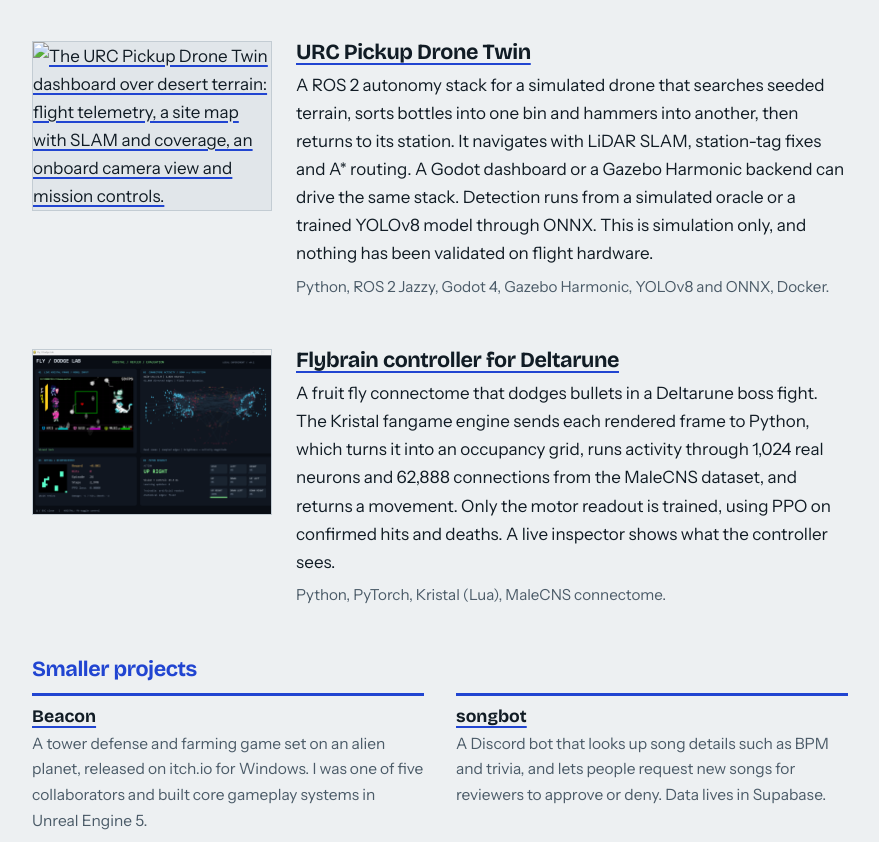
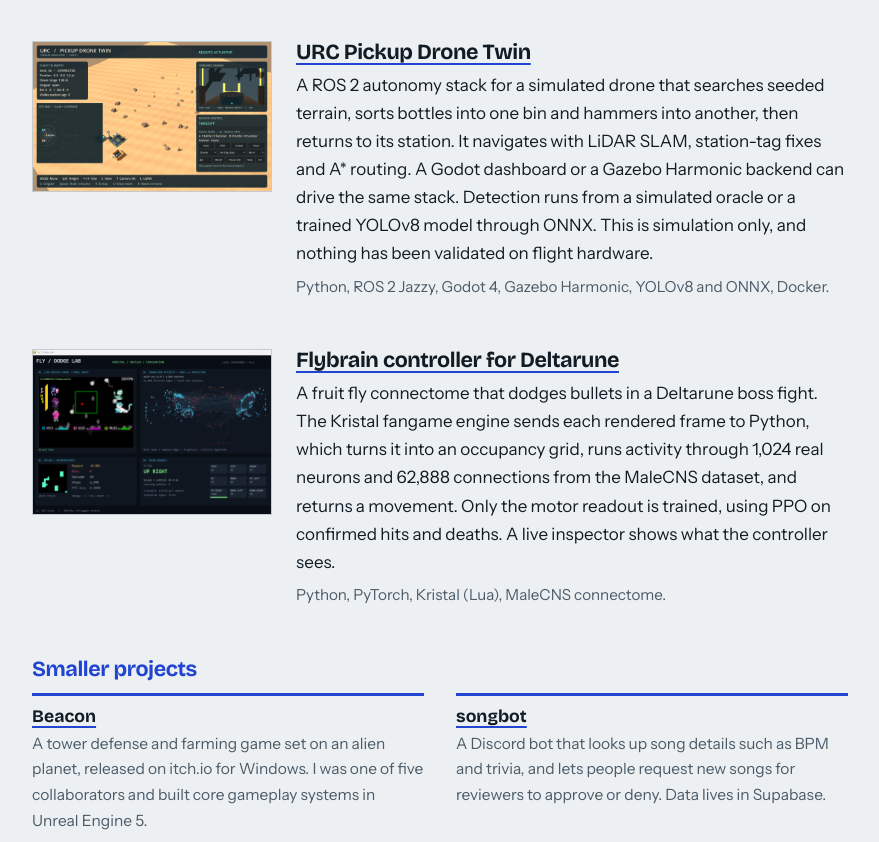
Before and after one commit to dngofficial/dngofficial.github.io, a plain HTML site: page index.html in a window 1280 px wide. Shown: the part 1699-2541 px from the top of the page, without its empty margins (312-1191 px from the left). Drawn offline with nearby package versions, Linux system fonts and the light colour scheme.

Commit message:
Update image source for URC Pickup Drone Twin

```diff
--- a/index.html
+++ b/index.html
@@ -173,7 +173,7 @@ footer .wrap{display:flex;justify-content:space-between;flex-wrap:wrap;gap:1rem}
       </div>
     </article>
     <article class="feat">
-      <a class="shot" href="https://github.com/dngofficial/pickup_drone_twin"><img src="images/pickup-drone-twin.png" width="960" height="600" alt="The URC Pickup Drone Twin dashboard over desert terrain: flight telemetry, a site map with SLAM and coverage, an onboard camera view and mission controls." loading="lazy"></a>
+      <a class="shot" href="https://github.com/dngofficial/pickup_drone_twin"><img src="images/dashboard.png" width="960" height="600" alt="The URC Pickup Drone Twin dashboard over desert terrain: flight telemetry, a site map with SLAM and coverage, an onboard camera view and mission controls." loading="lazy"></a>
       <div>
         <h3><a href="https://github.com/dngofficial/pickup_drone_twin">URC Pickup Drone Twin</a></h3>
         <p>A ROS 2 autonomy stack for a simulated drone that searches seeded terrain, sorts bottles into one bin and hammers into another, then returns to its station. It navigates with LiDAR SLAM, station-tag fixes and A* routing. A Godot dashboard or a Gazebo Harmonic backend can drive the same stack. Detection runs from a simulated oracle or a trained YOLOv8 model through ONNX. This is simulation only, and nothing has been validated on flight hardware.</p>
```
